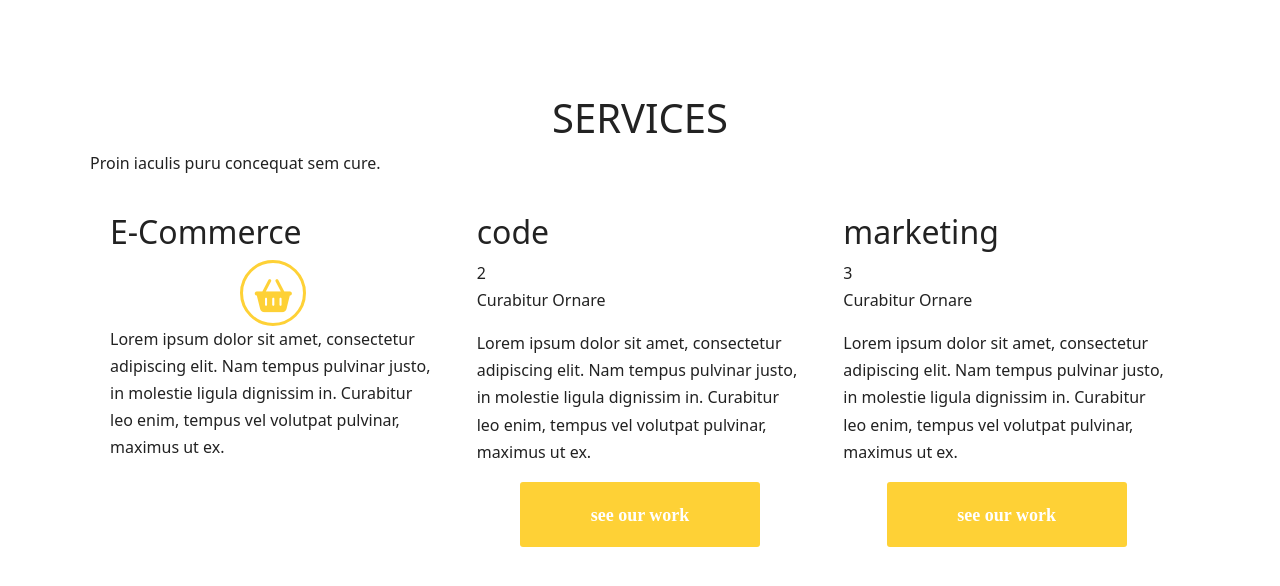
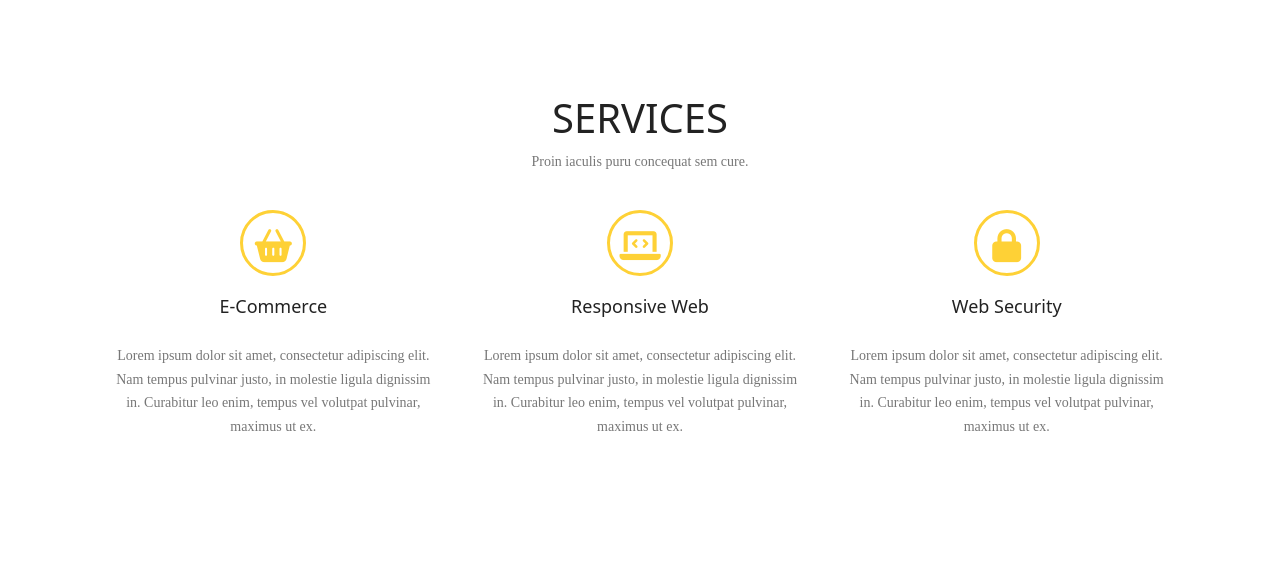
Before and after one commit to SiwsON1/4.6-Task, a website: page index.html in a window 1280 px wide. Shown: the part 802-1388 px from the top of the page. Drawn offline with nearby package versions, Linux system fonts and the light colour scheme.

Commit message:
Add html/css for Services-section

```diff
--- a/index.html
+++ b/index.html
@@ -40,29 +40,25 @@
                 <p>Proin iaculis puru concequat sem cure.</p>
                 <div class="section-wrapper">
                     <div class="section-box">
+                        <div class="logo"><i class="fa-solid fa-basket-shopping"></i></div>
                         <h2 class="box-title">E-Commerce</h2>
-                        <div class="logo"><i class="fa-solid fa-basket-shopping"></i></div>
                         <p>Lorem ipsum dolor sit amet, consectetur adipiscing elit.
                         Nam tempus pulvinar justo, in molestie ligula dignissim in.
                         Curabitur leo enim, tempus vel volutpat pulvinar, maximus ut ex.</p>
                     </div>
                     <div class="section-box">
-                    <h2 class="box-title">code</h2>
-                        <div class="background-number">2</div>
-                        <p>Curabitur Ornare</p>
+                        <div class="logo"><i class="fa-solid fa-laptop-code"></i></div>
+                        <h2 class="box-title">Responsive Web</h2>
                         <p>Lorem ipsum dolor sit amet, consectetur adipiscing elit.
                         Nam tempus pulvinar justo, in molestie ligula dignissim in.
                         Curabitur leo enim, tempus vel volutpat pulvinar, maximus ut ex.</p>
-                        <a href="#" class="btn btn-three">see our work</a>
                     </div>
                     <div class="section-box">
-                    <h2 class="box-title">marketing</h2>
-                        <div class="background-number">3</div>
-                        <p>Curabitur Ornare</p>
+                        <div class="logo"><i class="fa-solid fa-lock"></i></div>
+                        <h2 class="box-title">Web Security</h2>
                         <p>Lorem ipsum dolor sit amet, consectetur adipiscing elit.
                         Nam tempus pulvinar justo, in molestie ligula dignissim in.
                         Curabitur leo enim, tempus vel volutpat pulvinar, maximus ut ex.</p>
-                        <a href="#" class="btn btn-four">see our work</a>
                     </div>
                 </div>
             </div>
--- a/sass/style.scss
+++ b/sass/style.scss
@@ -139,6 +139,7 @@ header{
     flex: 0 0 33.333%;
     position: relative;
     padding: 20px;
+    text-align: center;
 
 
 }
@@ -159,3 +160,19 @@ I{
     color: #fed136;
 }
 }
+.our-services{
+    h2{
+        font-size: 18px;
+        letter-spacing: 0px;
+        line-height: 60px;
+
+    }
+    p{
+        font-size: 14px;
+        letter-spacing: 0px;
+        color: #777777;
+        font-weight: 400;
+        font-family: "Roboto Slab";
+        text-align: center;
+    }
+}
```
Also changed, not shown: css/style.css, 1 other file.
